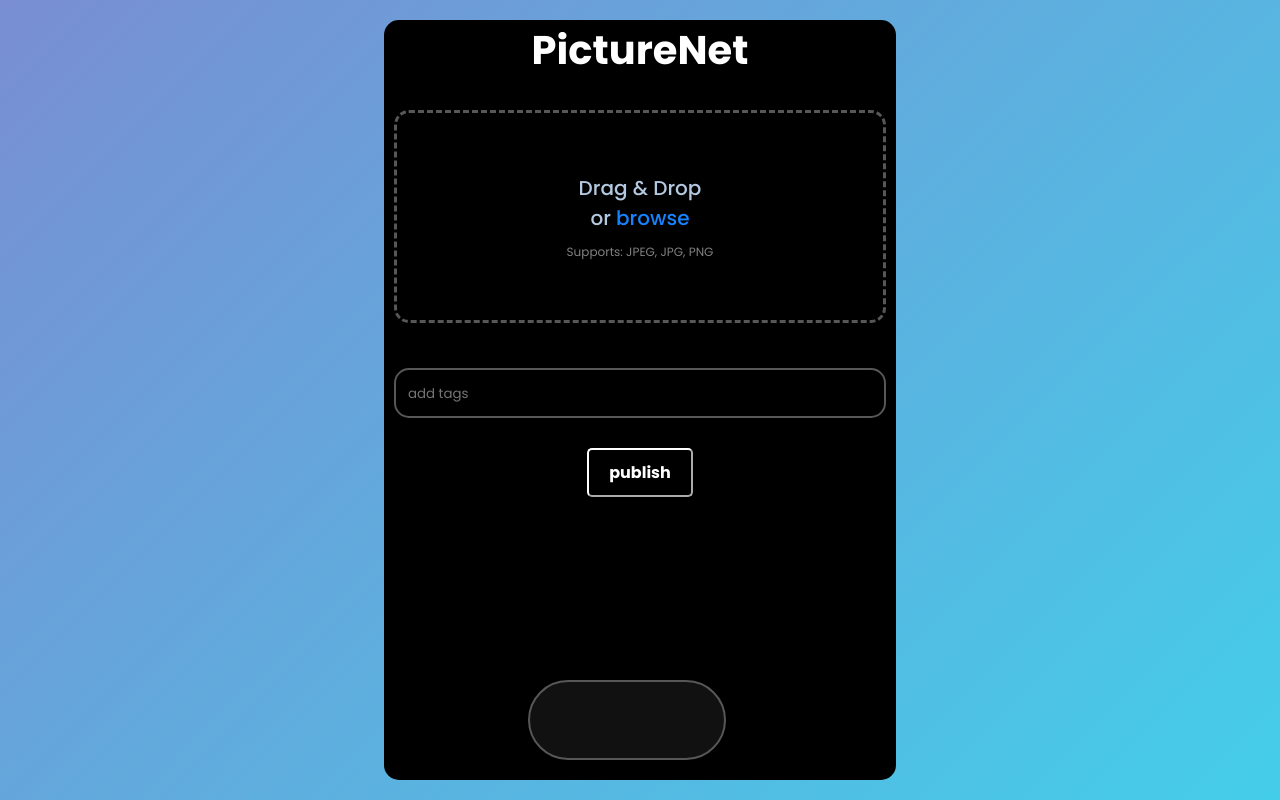
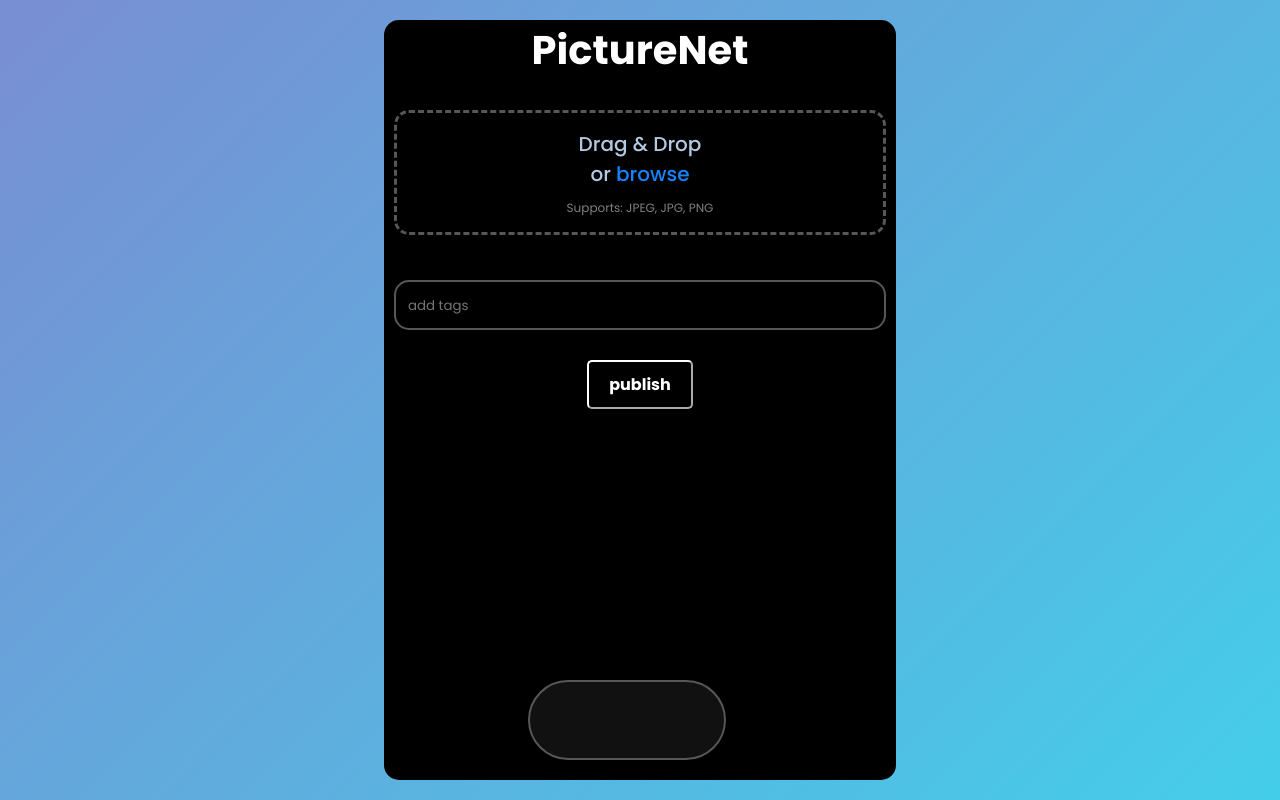
Before and after one commit to ByteSculptor07/PictureNet, a Flask app: template templates/upload.html in a window 1280 px wide. Run offline with Flask 3, Linux system fonts and the light colour scheme; the template is opened without the code that fills it, so the values that code supplies are empty; some libraries are stand-ins or nearby versions.

Commit message:
Update upload.css

```diff
--- a/static/stylesheets/upload.css
+++ b/static/stylesheets/upload.css
@@ -39,7 +39,7 @@ body{
   z-index: 2;
 }
 .content {
-  height: 80%;
+  height: 95h;
   overflow: auto;
 }
 
```
